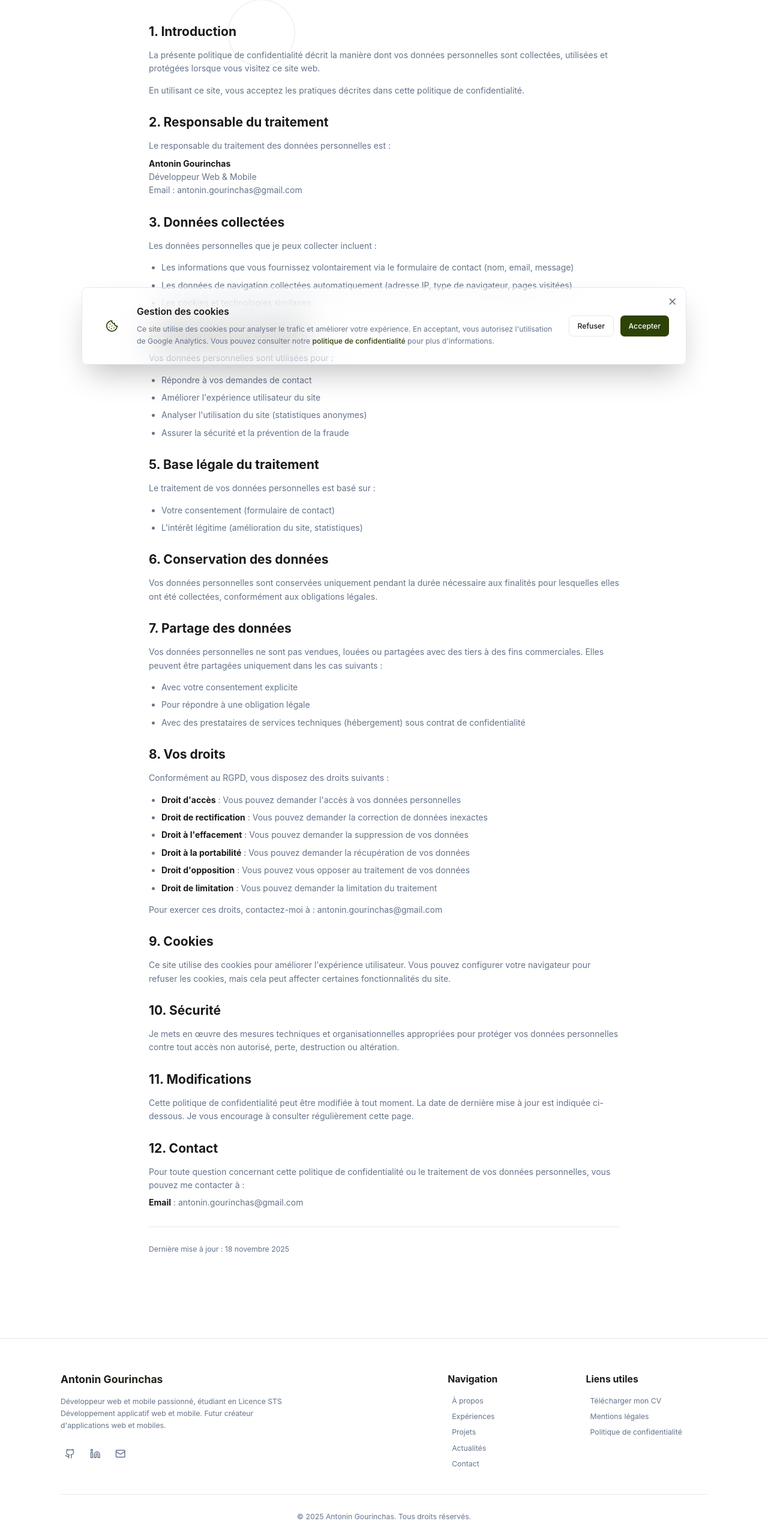
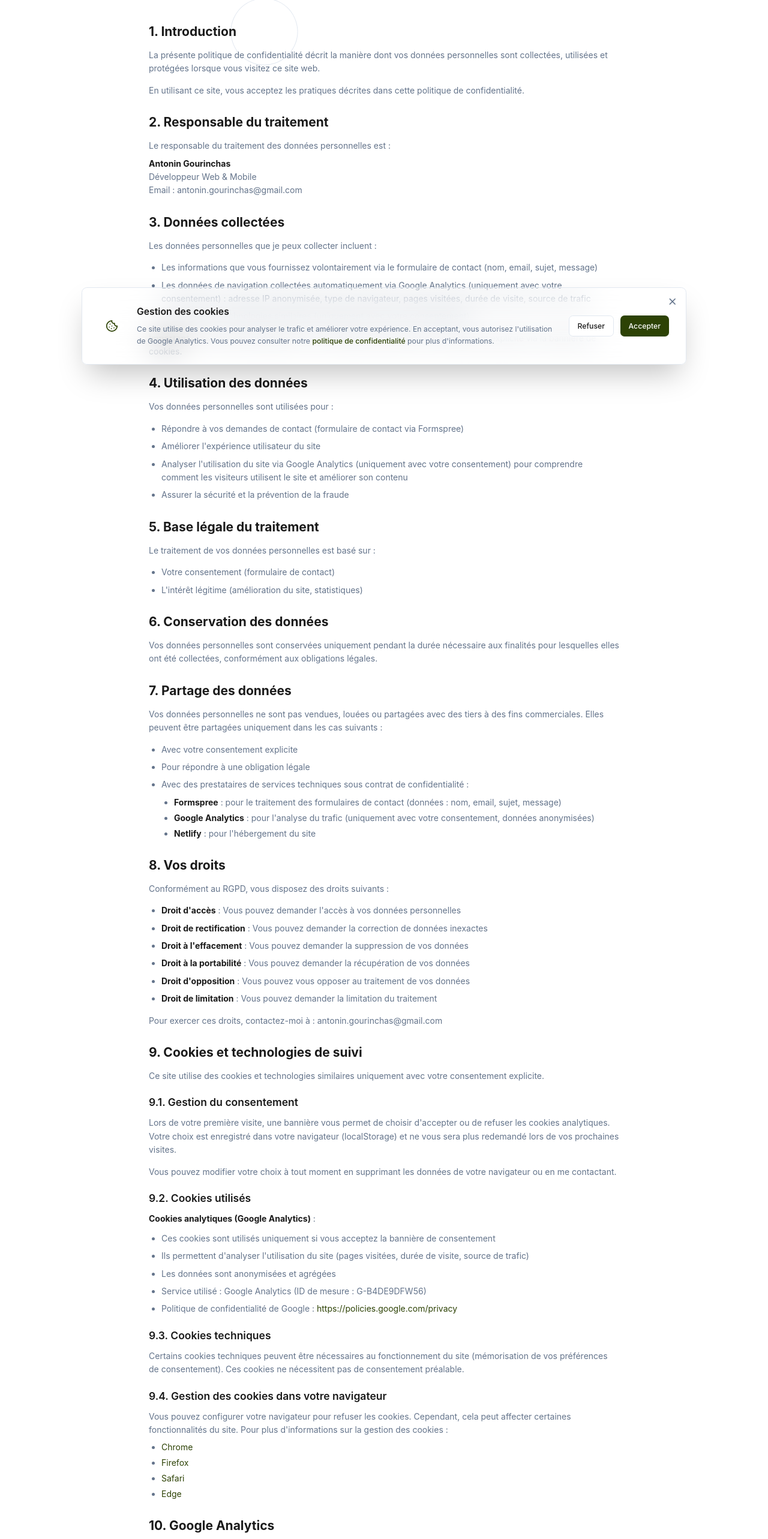
Before and after one commit to Skrylleur/Portfolio-2026, a Next.js app: page /politique-confidentialite in a window 1280 px wide. Shown: the part 171-2737 px from the top of the page at 60% size. Built offline with nearby package versions, Linux system fonts and the light colour scheme.

Commit message:
Mise à jour politique

```diff
--- a/src/app/mentions-legales/page.tsx
+++ b/src/app/mentions-legales/page.tsx
@@ -1,6 +1,7 @@
 "use client";
 
 import { motion } from "framer-motion";
+import Link from "next/link";
 import Navigation from "@/components/Navigation";
 import Footer from "@/components/Footer";
 
@@ -94,24 +95,42 @@ export default function MentionsLegalesPage() {
               </div>
 
               <div>
-                <h2 className="text-2xl font-bold text-foreground mb-4">4. Données personnelles</h2>
+                <h2 className="text-2xl font-bold text-foreground mb-4">4. Données personnelles et cookies</h2>
                 <p>
                   Conformément à la loi « Informatique et Libertés » du 6 janvier 1978 modifiée et au Règlement Général sur la Protection des Données (RGPD), vous disposez d&apos;un droit d&apos;accès, de rectification, de suppression et d&apos;opposition aux données personnelles vous concernant.
                 </p>
                 <p className="mt-4">
                   Pour exercer ce droit, vous pouvez me contacter à l&apos;adresse suivante : antonin.gourinchas@gmail.com
                 </p>
+                <p className="mt-4">
+                  Ce site utilise des cookies et technologies de suivi (notamment Google Analytics) uniquement avec votre consentement explicite. Pour plus d&apos;informations sur l&apos;utilisation des cookies et la gestion de vos données personnelles, consultez notre <Link href="/politique-confidentialite" className="text-primary hover:underline">politique de confidentialité</Link>.
+                </p>
               </div>
 
               <div>
-                <h2 className="text-2xl font-bold text-foreground mb-4">5. Liens externes</h2>
+                <h2 className="text-2xl font-bold text-foreground mb-4">5. Services tiers utilisés</h2>
+                <p>
+                  Ce site utilise les services tiers suivants :
+                </p>
+                <ul className="list-disc pl-6 mt-4 space-y-2">
+                  <li><strong className="text-foreground">Netlify</strong> : hébergement du site web</li>
+                  <li><strong className="text-foreground">Formspree</strong> : traitement des formulaires de contact</li>
+                  <li><strong className="text-foreground">Google Analytics</strong> : analyse du trafic et statistiques (uniquement avec votre consentement)</li>
+                </ul>
+                <p className="mt-4">
+                  Ces services peuvent collecter et traiter certaines données personnelles conformément à leurs propres politiques de confidentialité. Pour plus d&apos;informations, consultez notre <Link href="/politique-confidentialite" className="text-primary hover:underline">politique de confidentialité</Link>.
+                </p>
+              </div>
+
+              <div>
+                <h2 className="text-2xl font-bold text-foreground mb-4">6. Liens externes</h2>
                 <p>
                   Le site peut contenir des liens vers d&apos;autres sites. L&apos;éditeur du site n&apos;a aucun contrôle sur ces sites et décline toute responsabilité quant à leur contenu.
                 </p>
               </div>
 
               <div>
-                <h2 className="text-2xl font-bold text-foreground mb-4">6. Limitation de responsabilité</h2>
+                <h2 className="text-2xl font-bold text-foreground mb-4">7. Limitation de responsabilité</h2>
                 <p>
                   L&apos;éditeur du site s&apos;efforce d&apos;assurer l&apos;exactitude et la mise à jour des informations diffusées sur ce site, dont il se réserve le droit de corriger, à tout moment et sans préavis, le contenu.
                 </p>
@@ -121,7 +140,7 @@ export default function MentionsLegalesPage() {
               </div>
 
               <div>
-                <h2 className="text-2xl font-bold text-foreground mb-4">7. Droit applicable</h2>
+                <h2 className="text-2xl font-bold text-foreground mb-4">8. Droit applicable</h2>
                 <p>
                   Les présentes mentions légales sont régies par le droit français. En cas de litige et à défaut d&apos;accord amiable, le litige sera porté devant les tribunaux français conformément aux règles de compétence en vigueur.
                 </p>
--- a/src/app/politique-confidentialite/page.tsx
+++ b/src/app/politique-confidentialite/page.tsx
@@ -85,10 +85,13 @@ export default function PolitiqueConfidentialitePage() {
                   Les données personnelles que je peux collecter incluent :
                 </p>
                 <ul className="list-disc pl-6 mt-4 space-y-2">
-                  <li>Les informations que vous fournissez volontairement via le formulaire de contact (nom, email, message)</li>
-                  <li>Les données de navigation collectées automatiquement (adresse IP, type de navigateur, pages visitées)</li>
-                  <li>Les cookies et technologies similaires</li>
+                  <li>Les informations que vous fournissez volontairement via le formulaire de contact (nom, email, sujet, message)</li>
+                  <li>Les données de navigation collectées automatiquement via Google Analytics (uniquement avec votre consentement) : adresse IP anonymisée, type de navigateur, pages visitées, durée de visite, source de trafic</li>
+                  <li>Les cookies et technologies similaires (uniquement avec votre consentement)</li>
                 </ul>
+                <p className="mt-4">
+                  <strong className="text-foreground">Important</strong> : Les données analytiques ne sont collectées qu&apos;après votre consentement explicite via la bannière de cookies.
+                </p>
               </div>
 
               <div>
@@ -97,9 +100,9 @@ export default function PolitiqueConfidentialitePage() {
                   Vos données personnelles sont utilisées pour :
                 </p>
                 <ul className="list-disc pl-6 mt-4 space-y-2">
-                  <li>Répondre à vos demandes de contact</li>
+                  <li>Répondre à vos demandes de contact (formulaire de contact via Formspree)</li>
                   <li>Améliorer l&apos;expérience utilisateur du site</li>
-                  <li>Analyser l&apos;utilisation du site (statistiques anonymes)</li>
+                  <li>Analyser l&apos;utilisation du site via Google Analytics (uniquement avec votre consentement) pour comprendre comment les visiteurs utilisent le site et améliorer son contenu</li>
                   <li>Assurer la sécurité et la prévention de la fraude</li>
                 </ul>
               </div>
@@ -130,7 +133,13 @@ export default function PolitiqueConfidentialitePage() {
                 <ul className="list-disc pl-6 mt-4 space-y-2">
                   <li>Avec votre consentement explicite</li>
                   <li>Pour répondre à une obligation légale</li>
-                  <li>Avec des prestataires de services techniques (hébergement) sous contrat de confidentialité</li>
+                  <li>Avec des prestataires de services techniques sous contrat de confidentialité :
+                    <ul className="list-disc pl-6 mt-2 space-y-1">
+                      <li><strong className="text-foreground">Formspree</strong> : pour le traitement des formulaires de contact (données : nom, email, sujet, message)</li>
+                      <li><strong className="text-foreground">Google Analytics</strong> : pour l&apos;analyse du trafic (uniquement avec votre consentement, données anonymisées)</li>
+                      <li><strong className="text-foreground">Netlify</strong> : pour l&apos;hébergement du site</li>
+                    </ul>
+                  </li>
                 </ul>
               </div>
 
@@ -153,28 +162,108 @@ export default function PolitiqueConfidentialitePage() {
               </div>
 
               <div>
-                <h2 className="text-2xl font-bold text-foreground mb-4">9. Cookies</h2>
+                <h2 className="text-2xl font-bold text-foreground mb-4">9. Cookies et technologies de suivi</h2>
                 <p>
-                  Ce site utilise des cookies pour améliorer l&apos;expérience utilisateur. Vous pouvez configurer votre navigateur pour refuser les cookies, mais cela peut affecter certaines fonctionnalités du site.
+                  Ce site utilise des cookies et technologies similaires uniquement avec votre consentement explicite.
+                </p>
+
+                <h3 className="text-xl font-semibold text-foreground mt-6 mb-3">9.1. Gestion du consentement</h3>
+                <p>
+                  Lors de votre première visite, une bannière vous permet de choisir d&apos;accepter ou de refuser les cookies analytiques. Votre choix est enregistré dans votre navigateur (localStorage) et ne vous sera plus redemandé lors de vos prochaines visites.
+                </p>
+                <p className="mt-4">
+                  Vous pouvez modifier votre choix à tout moment en supprimant les données de votre navigateur ou en me contactant.
+                </p>
+
+                <h3 className="text-xl font-semibold text-foreground mt-6 mb-3">9.2. Cookies utilisés</h3>
+                <p className="mb-3">
+                  <strong className="text-foreground">Cookies analytiques (Google Analytics)</strong> :
+                </p>
+                <ul className="list-disc pl-6 space-y-2">
+                  <li>Ces cookies sont utilisés uniquement si vous acceptez la bannière de consentement</li>
+                  <li>Ils permettent d&apos;analyser l&apos;utilisation du site (pages visitées, durée de visite, source de trafic)</li>
+                  <li>Les données sont anonymisées et agrégées</li>
+                  <li>Service utilisé : Google Analytics (ID de mesure : G-B4DE9DFW56)</li>
+                  <li>Politique de confidentialité de Google : <a href="https://policies.google.com/privacy" target="_blank" rel="noopener noreferrer" className="text-primary hover:underline">https://policies.google.com/privacy</a></li>
+                </ul>
+
+                <h3 className="text-xl font-semibold text-foreground mt-6 mb-3">9.3. Cookies techniques</h3>
+                <p>
+                  Certains cookies techniques peuvent être nécessaires au fonctionnement du site (mémorisation de vos préférences de consentement). Ces cookies ne nécessitent pas de consentement préalable.
+                </p>
+
+                <h3 className="text-xl font-semibold text-foreground mt-6 mb-3">9.4. Gestion des cookies dans votre navigateur</h3>
+                <p>
+                  Vous pouvez configurer votre navigateur pour refuser les cookies. Cependant, cela peut affecter certaines fonctionnalités du site. Pour plus d&apos;informations sur la gestion des cookies :
+                </p>
+                <ul className="list-disc pl-6 mt-2 space-y-1">
+                  <li><a href="https://support.google.com/chrome/answer/95647" target="_blank" rel="noopener noreferrer" className="text-primary hover:underline">Chrome</a></li>
+                  <li><a href="https://support.mozilla.org/fr/kb/activer-desactiver-cookies-preferences" target="_blank" rel="noopener noreferrer" className="text-primary hover:underline">Firefox</a></li>
+                  <li><a href="https://support.apple.com/fr-fr/guide/safari/sfri11471/mac" target="_blank" rel="noopener noreferrer" className="text-primary hover:underline">Safari</a></li>
+                  <li><a href="https://support.microsoft.com/fr-fr/microsoft-edge/supprimer-les-cookies-dans-microsoft-edge-63947406-40ac-c3b8-57b9-2d9463b5390a" target="_blank" rel="noopener noreferrer" className="text-primary hover:underline">Edge</a></li>
+                </ul>
+              </div>
+
+              <div>
+                <h2 className="text-2xl font-bold text-foreground mb-4">10. Google Analytics</h2>
+                <p>
+                  Ce site utilise Google Analytics, un service d&apos;analyse web fourni par Google LLC (&quot;Google&quot;), uniquement avec votre consentement explicite.
+                </p>
+
+                <h3 className="text-xl font-semibold text-foreground mt-6 mb-3">10.1. Données collectées par Google Analytics</h3>
+                <p>
+                  Google Analytics utilise des cookies pour analyser votre utilisation du site. Les informations générées par ces cookies concernant votre utilisation du site (y compris votre adresse IP anonymisée) sont transmises et stockées par Google sur des serveurs situés aux États-Unis.
+                </p>
+                <p className="mt-4">
+                  Les données collectées incluent :
+                </p>
+                <ul className="list-disc pl-6 mt-2 space-y-1">
+                  <li>Pages visitées et durée de visite</li>
+                  <li>Source de trafic (moteur de recherche, lien direct, etc.)</li>
+                  <li>Type d&apos;appareil et navigateur utilisé</li>
+                  <li>Localisation géographique approximative (pays, ville)</li>
+                  <li>Adresse IP (anonymisée)</li>
+                </ul>
+
+                <h3 className="text-xl font-semibold text-foreground mt-6 mb-3">10.2. Utilisation des données</h3>
+                <p>
+                  Google utilise ces données pour évaluer l&apos;utilisation du site, compiler des rapports sur l&apos;activité du site et fournir d&apos;autres services liés à l&apos;activité du site et à l&apos;utilisation d&apos;Internet.
+                </p>
+                <p className="mt-4">
+                  Google peut également transmettre ces informations à des tiers lorsque la loi l&apos;exige ou lorsque ces tiers traitent ces informations pour le compte de Google.
+                </p>
+
+                <h3 className="text-xl font-semibold text-foreground mt-6 mb-3">10.3. Désactivation de Google Analytics</h3>
+                <p>
+                  Vous pouvez refuser l&apos;utilisation de cookies Google Analytics en refusant la bannière de consentement lors de votre première visite, ou en installant le module complémentaire de navigateur disponible à l&apos;adresse suivante : <a href="https://tools.google.com/dlpage/gaoptout" target="_blank" rel="noopener noreferrer" className="text-primary hover:underline">https://tools.google.com/dlpage/gaoptout</a>
+                </p>
+                <p className="mt-4">
+                  Pour plus d&apos;informations sur la manière dont Google utilise vos données, consultez la <a href="https://policies.google.com/privacy" target="_blank" rel="noopener noreferrer" className="text-primary hover:underline">politique de confidentialité de Google</a> et les <a href="https://support.google.com/analytics/answer/6004245" target="_blank" rel="noopener noreferrer" className="text-primary hover:underline">conditions d&apos;utilisation de Google Analytics</a>.
                 </p>
               </div>
 
               <div>
-                <h2 className="text-2xl font-bold text-foreground mb-4">10. Sécurité</h2>
+                <h2 className="text-2xl font-bold text-foreground mb-4">11. Sécurité</h2>
                 <p>
                   Je mets en œuvre des mesures techniques et organisationnelles appropriées pour protéger vos données personnelles contre tout accès non autorisé, perte, destruction ou altération.
+                </p>
+                <p className="mt-4">
+                  Les données transmises via le formulaire de contact sont sécurisées via HTTPS et traitées par Formspree, qui utilise des mesures de sécurité conformes aux standards de l&apos;industrie.
                 </p>
               </div>
 
               <div>
-                <h2 className="text-2xl font-bold text-foreground mb-4">11. Modifications</h2>
+                <h2 className="text-2xl font-bold text-foreground mb-4">12. Modifications</h2>
                 <p>
                   Cette politique de confidentialité peut être modifiée à tout moment. La date de dernière mise à jour est indiquée ci-dessous. Je vous encourage à consulter régulièrement cette page.
+                </p>
+                <p className="mt-4">
+                  En cas de modification substantielle, je vous en informerai par un avis sur le site ou par email si vous avez fourni votre adresse email.
                 </p>
               </div>
 
               <div>
-                <h2 className="text-2xl font-bold text-foreground mb-4">12. Contact</h2>
+                <h2 className="text-2xl font-bold text-foreground mb-4">13. Contact</h2>
                 <p>
                   Pour toute question concernant cette politique de confidentialité ou le traitement de vos données personnelles, vous pouvez me contacter à :
                 </p>
```
